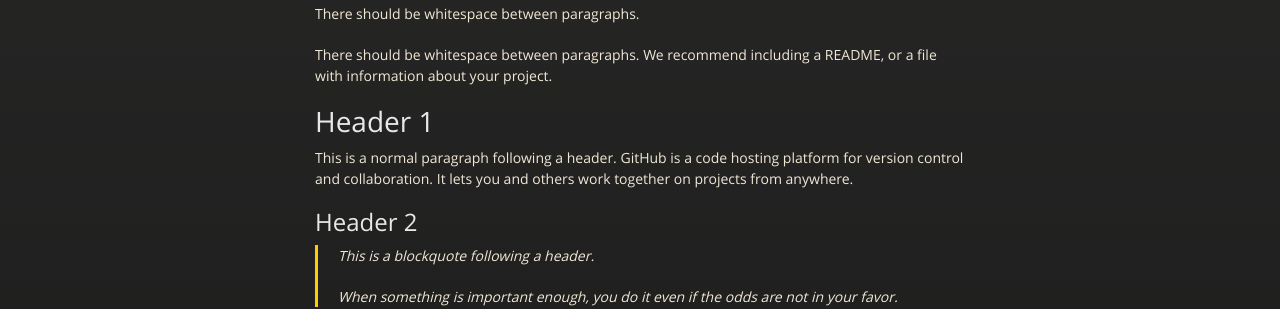
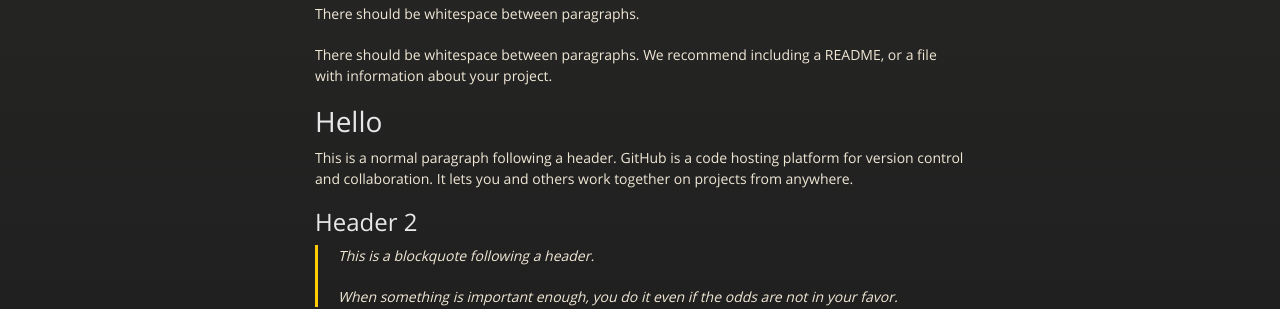
Before and after one commit to pages-themes/midnight, a Jekyll site: the page built from index.md, in a window 1280 px wide and 900 px high. Shown: the part 350-659 px from the top of the window. Built offline with Jekyll 4.4.1, drawn with Linux system fonts in a browser that asks for light colours.

Commit message:
Update index.md

```diff
--- a/index.md
+++ b/index.md
@@ -10,7 +10,7 @@ There should be whitespace between paragraphs.
 
 There should be whitespace between paragraphs. We recommend including a README, or a file with information about your project.
 
-# Header 1
+# Hello
 
 This is a normal paragraph following a header. GitHub is a code hosting platform for version control and collaboration. It lets you and others work together on projects from anywhere.
 
```
